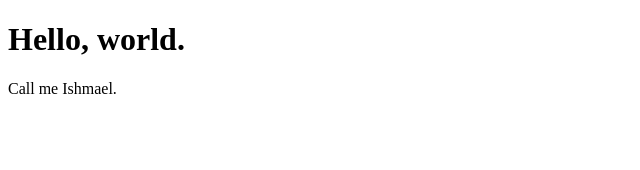
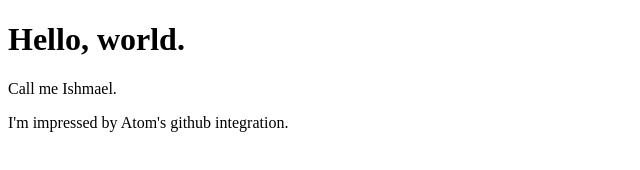
Before and after one commit to kalthomson/website, a plain HTML site: page index.html in a window 1280 px wide. Shown: the whole page, without its empty margins (0-640 px from the left). Drawn offline with Linux system fonts and the light colour scheme.

Commit message:
Add more text to test Atom's github integration.

```diff
--- a/index.html
+++ b/index.html
@@ -7,5 +7,6 @@
   <body>
     <h1>Hello, world.</h1>
     <p>Call me Ishmael.</p>
+    <p>I'm impressed by Atom's github integration.</p>
   </body>
 </html>
```
